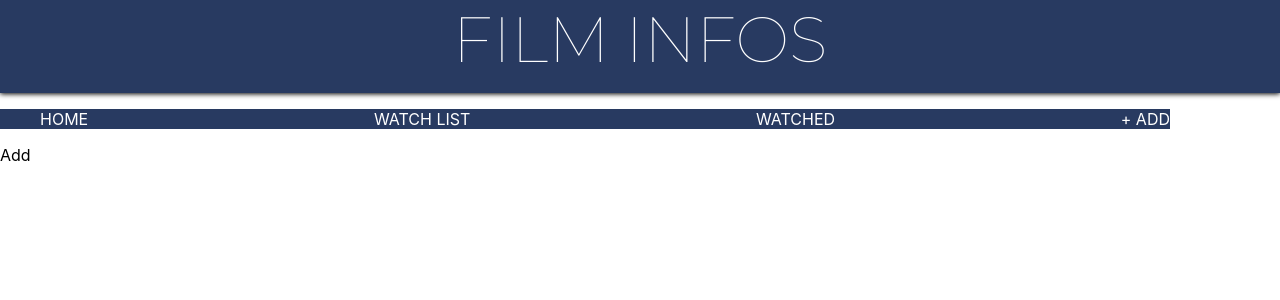
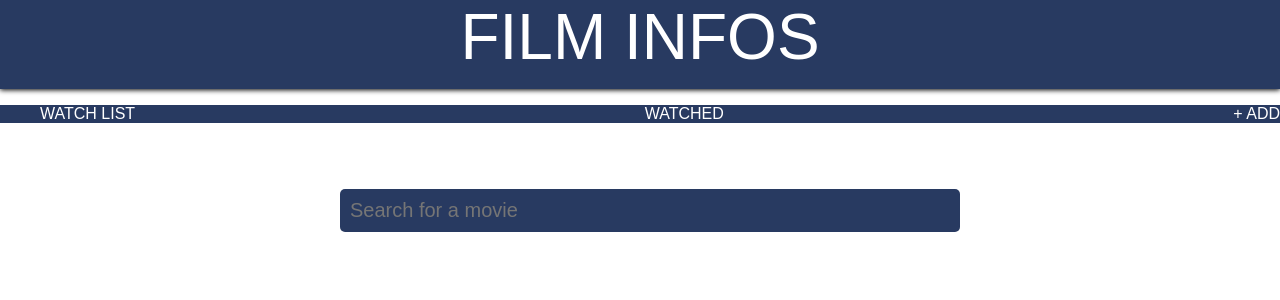
Before and after one commit to fbettencourt22/Projeto-Flag, a React (Create React App) app: page /add in a window 1280 px wide. Shown: the top 300 px of the page. Built offline with nearby package versions, Linux system fonts and the light colour scheme.

Commit message:
api key and search bar

```diff
--- a/src/App.css
+++ b/src/App.css
@@ -1,3 +1,16 @@
+:root {
+    --primary:#283a61;
+    --secondary: #21d07a;
+    --white: #fff;
+  }
+
+  body {
+    font-family: "Source Sans Pro", sans-serif;
+    padding: 0;
+    margin: 0;
+  }
+
+
 .app {
     min-height: 100vh;
     background-color: #263452;
@@ -7,6 +20,7 @@
 
 }
 
+
 @media (max-width: 700px){
     .app{
         padding-top: 70px;
--- a/src/App.js
+++ b/src/App.js
@@ -3,22 +3,22 @@ import { Header } from "./components/Header/Header";
 import { Watchlist } from "./components/Watchlist/Watchlist";
 import { Watched } from "./components/Watched/Watched";
 import { Add } from "./components/Add/Add";
-import Nav from "./components/Nav Bar/Nav";
+//import { Nav } from "./components/Nav Bar/Nav";
+import "./App.css";
 
 function App() {
   return (
     <Router>
       <Header />
-      <Nav />
 
       <Switch>
         <Route exact path="/">
           <Watchlist />
         </Route>
-        <Route exact path="/watched">
+        <Route path="/watched">
           <Watched />
         </Route>
-        <Route exact path="/add">
+        <Route path="/add">
           <Add />
         </Route>
       </Switch>
--- a/src/components/Add/Add.css
+++ b/src/components/Add/Add.css
@@ -0,0 +1,15 @@
+.add-content {
+    padding: 50px 0;
+    max-width: 600px;
+    margin: 0 auto;
+  }
+
+  .add-content .input-wrapper input {
+    width: 100%;
+    background-color: var(--primary);
+    padding: 10px;
+    border-radius: 5px;
+    border: none;
+    color: var(--white);
+    font-size: 1.25rem;
+  }
--- a/src/components/Add/Add.js
+++ b/src/components/Add/Add.js
@@ -1,7 +1,53 @@
-import React from "react";
+import React, { useState } from "react";
+import "./Add.css";
+import { Cards } from "../Cards/Cards";
 
 export const Add = () => {
-  return <div>Add</div>;
+  const API_KEY = "f4fc37c9eb4f9a0dfa29597986b6ff8b";
+  const [query, setQuery] = useState("");
+  const [results, setResults] = useState([]);
+
+  const onChange = (e) => {
+    e.preventDefault();
+
+    setQuery(e.target.value);
+
+    fetch(
+      `https://api.themoviedb.org/3/search/movie?api_key=${API_KEY}&language=en-US&page=1&include_adult=false&query=${e.target.value}`
+    )
+      .then((res) => res.json())
+      .then((data) => {
+        if (data.errors) {
+          setResults(data.results);
+        } else {
+          setResults([]);
+        }
+      });
+  };
+
+  return (
+    <div className="add-page">
+      <div className="container">
+        <div className="add-content">
+          <div className="input-wrapper">
+            <input
+              type="text"
+              placeholder="Search for a movie"
+              value={query}
+              onChange={onChange}
+            />
+          </div>
+          {results.length > 0 && (
+            <ul className="results">
+              {results.map((movie) => (
+                <li key={movie.id}>
+                  <Cards movie={movie} />
+                </li>
+              ))}
+            </ul>
+          )}
+        </div>
+      </div>
+    </div>
+  );
 };
-
-export default Add;
--- /dev/null
+++ b/src/components/Cards/Cards.js
@@ -0,0 +1,18 @@
+import React from "react";
+
+export const Cards = ({ movie }) => {
+  return (
+    <div className="result-card">
+      <div className="poster-wrapper">
+        {movie.poster_path ? (
+          <img
+            src={`https:/image.tmdb.org/t/p/w200${movie.poster_path}`}
+            alt={`${movie.title}Poster`}
+          />
+        ) : (
+          <div className="filler-poster"></div>
+        )}
+      </div>
+    </div>
+  );
+};
--- a/src/components/Header/Header.css
+++ b/src/components/Header/Header.css
@@ -14,6 +14,41 @@
     z-index: 100;
 }
 
+.container {
+
+
+}
+.inner-container{
+background-color: #283a61;
+}
+
+ul{
+
+justify-content: space-between;
+display: flex;
+align-items: center;
+text-transform: uppercase;
+
+
+}
+
+
+li {
+list-style: none;
+
+}
+
+li a {
+text-decoration:   none;
+color: white;
+}
+
+
+li a:hover {
+color:aqua
+
+}
+
 @media (max-width: 1000px) {
     .header{
         padding-top: 15px;
--- a/src/components/Header/Header.js
+++ b/src/components/Header/Header.js
@@ -1,6 +1,28 @@
 import React from "react";
+import { Link } from "react-router-dom";
 import "./Header.css";
 
 export const Header = () => {
-  return <span className="header">Film Infos</span>;
+  return (
+    <div>
+      <span className="header">Film Infos</span>
+      <div className="container">
+        <div className="inner-container">
+          <ul>
+            <li>
+              <Link to="/whatchlist">Watch List</Link>
+            </li>
+            <li>
+              <Link to="/watched">Watched</Link>
+            </li>
+            <li>
+              <Link to="/add" className="btn">
+                + Add
+              </Link>
+            </li>
+          </ul>
+        </div>
+      </div>
+    </div>
+  );
 };
--- a/src/components/Nav Bar/Nav.js
+++ b/src/components/Nav Bar/Nav.js
@@ -1,16 +1,12 @@
 import React from "react";
 import { Link } from "react-router-dom";
 import "./Nav.css";
-//import "../Header/Header.css";
 
 export const Nav = () => {
   return (
     <div className="container">
       <div className="inner-container">
         <ul>
-          <li>
-            <Link to="/">Home</Link>
-          </li>
           <li>
             <Link to="/whatchlist">Watch List</Link>
           </li>
@@ -28,4 +24,4 @@ export const Nav = () => {
   );
 };
 
-export default Nav;
+//export default Nav;
--- a/src/components/Watchlist/Watchlist.css
+++ b/src/components/Watchlist/Watchlist.css
@@ -0,0 +1,3 @@
+watchlist{
+    background-color: #283a61;
+}
--- a/src/index.css
+++ /dev/null
@@ -1,17 +0,0 @@
-
-@import url('https://fonts.googleapis.com/css2?family=Montserrat:wght@100&display=swap');
-
-
-body {
-  margin: 0;
-  font-family: -apple-system, BlinkMacSystemFont, 'Segoe UI', 'Roboto', 'Oxygen',
-    'Ubuntu', 'Cantarell', 'Fira Sans', 'Droid Sans', 'Helvetica Neue',
-    sans-serif;
-  -webkit-font-smoothing: antialiased;
-  -moz-osx-font-smoothing: grayscale;
-}
-
-code {
-  font-family: source-code-pro, Menlo, Monaco, Consolas, 'Courier New',
-    monospace;
-}
--- a/src/index.js
+++ b/src/index.js
@@ -1,6 +1,6 @@
 import React from "react";
 import ReactDOM from "react-dom/client";
-import "./index.css";
+
 import App from "./App";
 
 const root = ReactDOM.createRoot(document.getElementById("root"));
```
